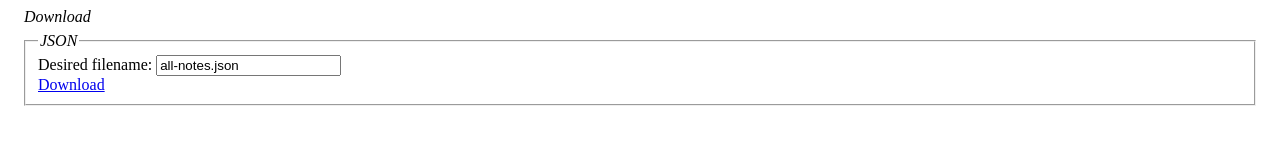
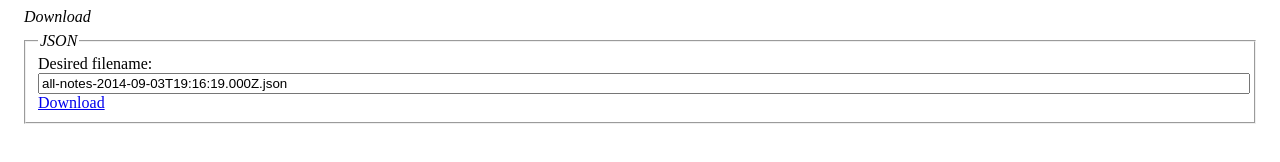
Before and after one commit to sanx/radnotepad-firefox, a website: page data/download-page.html in a window 1280 px wide. Drawn offline with Linux system fonts and the light colour scheme.

Commit message:
made default download filename contain current timestamp

```diff
--- a/data/download-page.html
+++ b/data/download-page.html
@@ -12,11 +12,17 @@
     div fieldset a {
         display: block;
     }
+    div fieldset input[type=text] {
+        width: 100%;
+    }
 </style>
 <script>
 document.addEventListener('DOMContentLoaded', function () {
     var downloadNameElem = document.querySelector("#json-download .download-name"),
-        downloadLinkElem = document.querySelector("#json-download .download-link");
+        downloadLinkElem = document.querySelector("#json-download .download-link"),
+        now = new Date();
+
+    downloadNameElem.value = "all-notes-" + now.toISOString() + ".json";
 
     downloadNameElem.addEventListener('change', function (ev) {
         downloadLinkElem.download = this.value;
```
